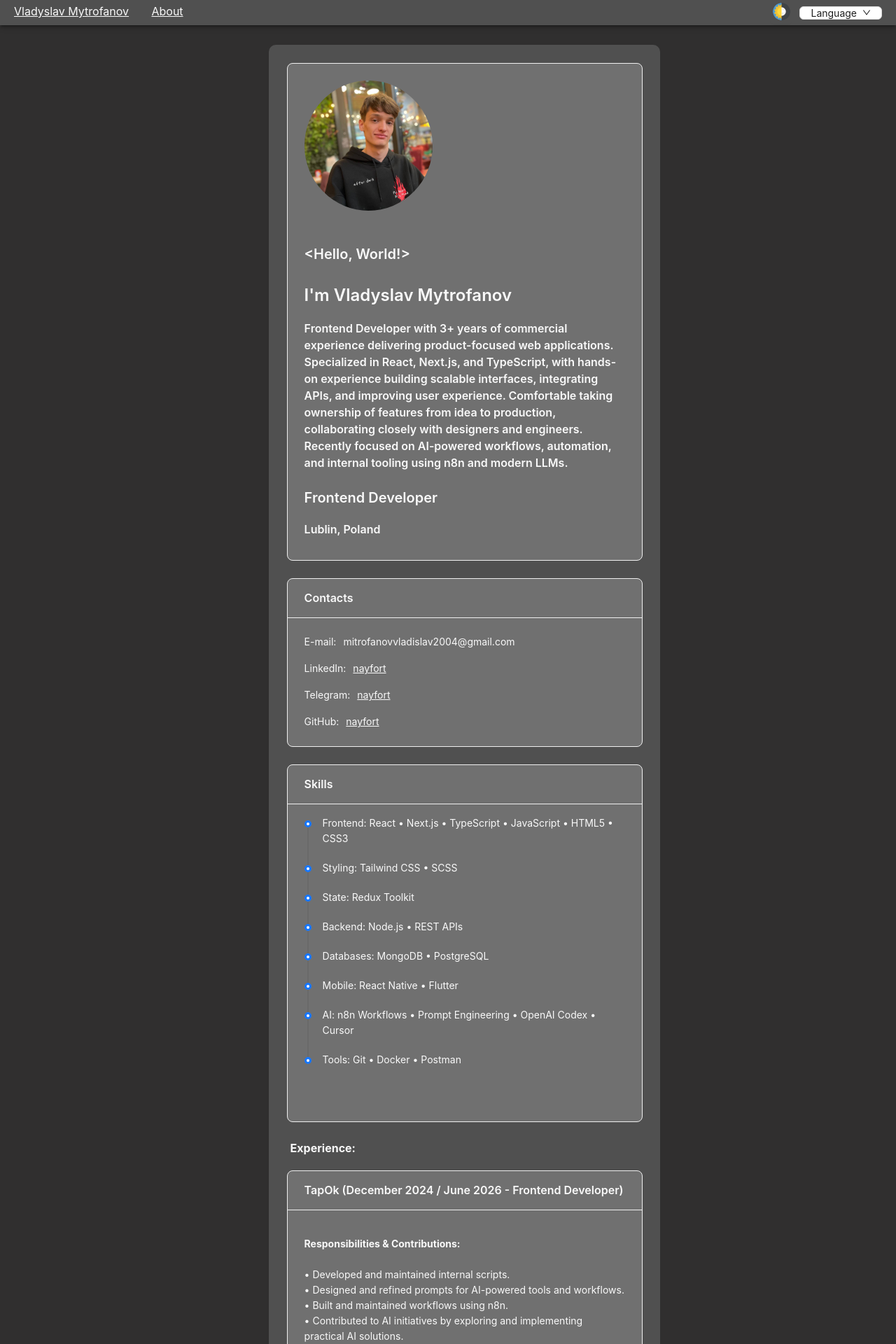
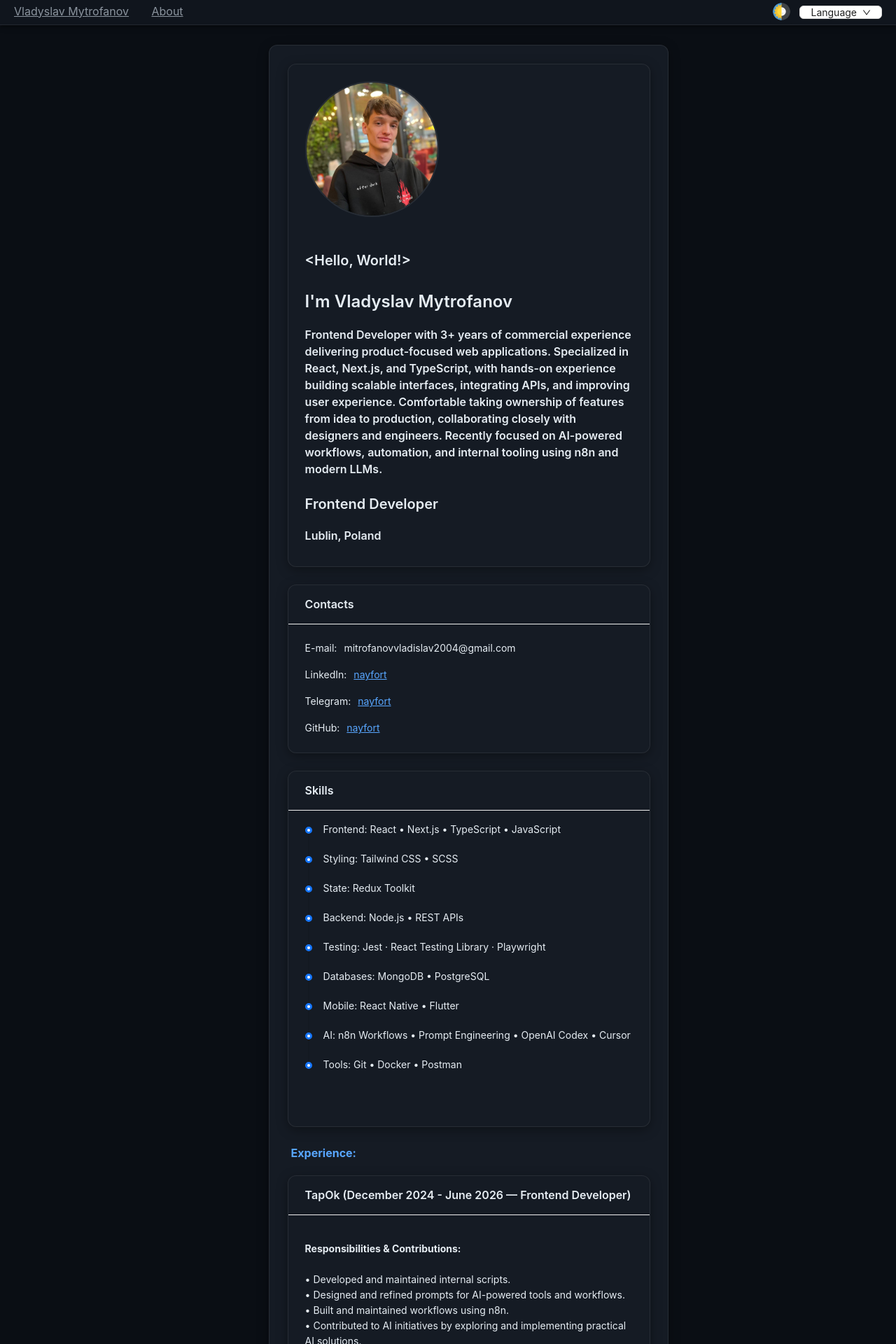
Before and after one commit to nayfort/resume, a React (Vite) app: page / in a window 1280 px wide. Shown: the top 1920 px of the page at 70% size. Built offline with nearby package versions, Linux system fonts and the light colour scheme.

Commit message:
feat: update cv

```diff
--- a/src/components/Education.tsx
+++ b/src/components/Education.tsx
@@ -10,7 +10,7 @@ const Education = () => {
   return (
     <div>
       <Card title={t('education')} className='educationCard'>
-        <div className='educationText'>(2023 / 2027 - Expected, flexible academic schedule)</div>
+        <div className='educationText'>(2023 - 2027 — Expected, flexible academic schedule)</div>
         <div className='blockHeader'>
           <Link href="https://www.kpi.kharkov.ua/eng/" target="_blank" className='educationText'><a className='educationLinks'>Kharkiv Polytechnic Institute</a></Link>
           <div className='educationText'>SOFTWARE ENGINEERING OF COMPUTER SYSTEMS</div>
--- a/src/components/Experience.tsx
+++ b/src/components/Experience.tsx
@@ -9,7 +9,7 @@ const Experience = () => {
     <div className="experienceSection" id="experience">
       <div className="expBlockTitle">{t('experience')}:</div>
 
-      <Card title="TapOk (December 2024 / June 2026 - Frontend Developer)" className='experienceCard'>
+      <Card title="TapOk (December 2024 - June 2026 — Frontend Developer)" className='experienceCard'>
         <p className="expText">
           <b>Responsibilities & Contributions:</b>
           <br/>
@@ -26,7 +26,7 @@ const Experience = () => {
 
       <Divider />
 
-      <Card title="BetTV (July 2023 / July 2024 - Frontend Developer)" className='experienceCard'>
+      <Card title="BetTV (July 2023 - July 2024 — Frontend Developer)" className='experienceCard'>
         <p className="expText">
           <b>Responsibilities & Contributions:</b>
           <br/>
@@ -45,7 +45,7 @@ const Experience = () => {
 
       <Divider />
 
-      <Card title="Qulisoft (March 2023 / July 2023 - React Native Developer)" className='experienceCard'>
+      <Card title="Qulisoft (March 2023 - July 2023 — React Native Developer)" className='experienceCard'>
         <p className="expText">
           <b>Responsibilities & Contributions:</b>
           <br/>
@@ -69,7 +69,7 @@ const Experience = () => {
 
       <Divider />
 
-      <Card title="NerdLab (March 2022 / July 2023 - Frontend Developer)" className='experienceCard'>
+      <Card title="NerdLab (March 2022 - July 2023 — Frontend Developer)" className='experienceCard'>
         <p className="expText">
           <b>Responsibilities & Contributions:</b>
           <br/>
--- a/src/components/Skills.tsx
+++ b/src/components/Skills.tsx
@@ -3,10 +3,11 @@ import './styles.css';
 
 const Skills = () => {
   const skills = [
-    'Frontend: React • Next.js • TypeScript • JavaScript • HTML5 • CSS3',
+    'Frontend: React • Next.js • TypeScript • JavaScript',
     'Styling: Tailwind CSS • SCSS',
     'State: Redux Toolkit',
     'Backend: Node.js • REST APIs',
+    'Testing: Jest · React Testing Library · Playwright',
     'Databases: MongoDB • PostgreSQL',
     'Mobile: React Native • Flutter',
     'AI: n8n Workflows • Prompt Engineering • OpenAI Codex • Cursor',
--- a/src/components/details/styles.css
+++ b/src/components/details/styles.css
@@ -2,7 +2,7 @@
     overflow: hidden;
     width: 100%;
     height: 36px;
-    color: #fff;
+    color: var(--main-text);
     background: var(--header-background);
     position: fixed;
     box-shadow: 0 4px 5px 0 rgba(0, 0, 0, 0.14), 0 2px 9px 1px rgba(0, 0, 0, 0.12), 0 4px 2px -2px rgba(0, 0, 0, 0.2);
@@ -15,6 +15,7 @@
     display: flex;
     justify-content: center;
     align-items: center;
+    border-bottom: 1px solid var(--border-color);
 }
 
 .headerContent {
@@ -35,19 +36,26 @@
 }
 
 .navLink {
-    color: var(--main-text);
+    color: var(--muted-text);
+    transition: color 0.2s ease;
+}
+
+.navLink:hover {
+    color: var(--accent-color);
 }
 
 .themeButton {
     border: none;
     background: none;
     padding: 0 20px 0 0;
+    cursor: pointer;
 }
 
 .controlButton {
     border: none;
     background: none;
     padding: 0;
+    cursor: pointer;
 }
 
 .changeButton {
@@ -68,15 +76,15 @@
     position: relative;
     display: flex;
     justify-content: center;
-    color: #fff;
+    color: var(--main-text);
     background: var(--footer-background);
     padding: 8px 0;
     box-sizing: border-box;
-    box-shadow: inset 0 0 100px rgba(0, 0, 0, 0.6);
+    border-top: 1px solid var(--border-color);
 }
 
 .footerCopyright{
-    color: var(--main-text);
+    color: var(--muted-text);
 }
 
 .langElTitle{
--- a/src/components/resume/styles.css
+++ b/src/components/resume/styles.css
@@ -1,66 +1,55 @@
-.headerTextElement{
+.aboutText, .educationText, .skillsText, .expText, .langText {
     color: var(--main-text) !important;
 }
 
-.footerTextElement{
-    color: var(--main-text);
+.profileLinks{
+    text-decoration: underline !important;
+    color: var(--accent-color) !important;
+}
+.educationLinks{
+    text-decoration: underline !important;
+    color: var(--accent-color) !important;
+}
+
+.expBlockTitle{
+    color: var(--accent-color) !important;
+    font-weight: bold;
+    font-size: 16px;
+    margin: 0 0 20px 5px;
+}
+.educationTextTitle{
+    color: var(--accent-color) !important;
+    font-weight: bold;
     font-size: 16px;
 }
 
-.contentContainer{
-    background: var(--header-background);
-    padding: 5%;
-    box-sizing: border-box;
-    border-radius: 10px;
-    display: flex;
-    flex-direction: column;
-    gap: 25px;
+.blockHeader{
+    padding: 20px 0 0 0;
 }
 
-.mainContainer{
-    display: flex;
-    align-items: flex-start;
-    flex-direction: column;
-    padding: 5% 30% 5% 30%;
-    box-sizing: border-box;
-    width: 100%;
-    height: 100%;
-    gap: 50px;
-    background: var(--body-background);
+.aboutCard, .educationCard, .footerCard, .languagesCard, .experienceCard, .headerCvComponent, .skillsCard {
+    background-color: var(--second-background) !important;
+    border: 1px solid var(--border-color) !important;
+    border-radius: 12px !important;
+    box-shadow: var(--card-shadow) !important;
 }
 
-.cvLogo{
-    width: 40%;
-    height: 40%;
-    border-radius: 60%;
+.skillsCard .ant-card-head-title {
+    color: var(--main-text) !important;
+}
+.skillsCard .ant-timeline-item-content {
+    color: var(--main-text) !important;
 }
 
-.headerCvComponent{
-    display: flex;
-    justify-content: space-between;
+.languagesCard .ant-card-head-title {
+    color: var(--main-text) !important;
 }
-
-.contactsElement{
-    display: flex;
-    gap: 10px;
+.aboutCard .ant-card-head-title {
+    color: var(--main-text) !important;
 }
-
-@media screen and (max-width: 768px) {
-    .mainContainer{
-        padding: 0;
-    }
-    .contentContainer{
-        padding: 10% 5% 0 5%;
-        margin: 0 0 5% 0;
-        width: 100%;
-    }
-    .navLink{
-        font-size: 12px;
-    }
-    .footerTextElement{
-        margin: 0 0 5% 0;
-    }
-    .headerTextElement{
-        font-size: 16px !important;
-    }
+.educationCard .ant-card-head-title {
+    color: var(--main-text) !important;
 }
+.experienceCard .ant-card-head-title {
+    color: var(--main-text) !important;
+}
--- a/src/components/styles.css
+++ b/src/components/styles.css
@@ -1,49 +1,69 @@
-.aboutText, .educationText, .skillsText, .expText, .langText {
-    color: var(--main-text) !important;
-}
-.profileLinks{
-    text-decoration: underline !important;
-    color: var(--main-text) !important;
-}
-.educationLinks{
-    text-decoration: underline !important;
-    color: var(--main-text) !important;
-}
-.expBlockTitle{
-    color: var(--main-text) !important;
-    font-weight: bold;
-    font-size: 16px;
-    margin: 0 0 20px 5px;
-}
-.educationTextTitle{
-    color: var(--main-text) !important;
-    font-weight: bold;
-    font-size: 16px;
-}
-.blockHeader{
-    padding: 20px 0 0 0;
-}
-
-.aboutCard, .educationCard, .footerCard, .languagesCard, .experienceCard, .headerCvComponent, .skillsCard {
-    background-color: var(--second-background) !important;
-}
-
-.skillsCard .ant-card-head-title {
-    color: var(--main-text) !important;
-}
-.skillsCard .ant-timeline-item-content {
+.headerTextElement{
     color: var(--main-text) !important;
 }
 
-.languagesCard .ant-card-head-title {
-    color: var(--main-text) !important;
+.footerTextElement{
+    color: var(--muted-text);
+    font-size: 16px;
 }
-.aboutCard .ant-card-head-title {
-    color: var(--main-text) !important;
+
+.contentContainer{
+    background: var(--second-background);
+    border: 1px solid var(--border-color);
+    box-shadow: var(--card-shadow);
+    padding: 5%;
+    box-sizing: border-box;
+    border-radius: 12px;
+    display: flex;
+    flex-direction: column;
+    gap: 25px;
 }
-.educationCard .ant-card-head-title {
-    color: var(--main-text) !important;
+
+.mainContainer{
+    display: flex;
+    align-items: flex-start;
+    flex-direction: column;
+    padding: 5% 30% 5% 30%;
+    box-sizing: border-box;
+    width: 100%;
+    height: 100%;
+    gap: 50px;
+    background: var(--body-background);
 }
-.experienceCard .ant-card-head-title {
-    color: var(--main-text) !important;
+
+.cvLogo{
+    width: 40%;
+    height: 40%;
+    border-radius: 60%;
+    border: 2px solid var(--border-color);
 }
+
+.headerCvComponent{
+    display: flex;
+    justify-content: space-between;
+}
+
+.contactsElement{
+    display: flex;
+    gap: 10px;
+}
+
+@media screen and (max-width: 768px) {
+    .mainContainer{
+        padding: 0;
+    }
+    .contentContainer{
+        padding: 10% 5% 0 5%;
+        margin: 0 0 5% 0;
+        width: 100%;
+    }
+    .navLink{
+        font-size: 12px;
+    }
+    .footerTextElement{
+        margin: 0 0 5% 0;
+    }
+    .headerTextElement{
+        font-size: 16px !important;
+    }
+}
--- a/src/index.css
+++ b/src/index.css
@@ -8,34 +8,57 @@
   -webkit-font-smoothing: antialiased;
   -moz-osx-font-smoothing: grayscale;
 
-  --body-background: #302f2f;
-  --second-background: #707070;
+  --body-background: #0A0E14;
+  --second-background: #151B24;
 
-  --header-background: #505050;
-  --footer-background: #3a3a3a;
+  --header-background: #10151D;
+  --footer-background: #0A0E14;
 
-  --main-text: #f9f9f9;
-  --main-text-reverse: #151414;
+  --main-text: #E6EDF3;
+  --main-text-reverse: #0A0E14;
+  --muted-text: #8B949E;
+
+  --accent-color: #58A6FF;
+  --accent-color-hover: #79B8FF;
+
+  --border-color: rgba(255, 255, 255, 0.08);
+  --card-shadow: 0 4px 16px rgba(0, 0, 0, 0.35);
 }
 
 [data-theme='light'] {
-  --body-background: #d9d9d9;
-  --second-background: #f9f9f9;
+  --body-background: #F5F7FA;
+  --second-background: #FFFFFF;
 
-  --header-background: #F5F5F5;
-  --footer-background: #f3f3f3;
+  --header-background: #FFFFFF;
+  --footer-background: #EDEFF2;
 
-  --main-text: #151414;
-  --main-text-reverse: #f9f9f9;
+  --main-text: #1E2328;
+  --main-text-reverse: #F5F7FA;
+  --muted-text: #6E7681;
+
+  --accent-color: #0969DA;
+  --accent-color-hover: #0860CA;
+
+  --border-color: rgba(0, 0, 0, 0.08);
+  --card-shadow: 0 2px 12px rgba(0, 0, 0, 0.06);
 }
 
 body {
   width: 100%;
   height: 100%;
   margin: 0 !important;
+  background-color: var(--body-background);
 }
 
 html {
   scroll-behavior: smooth;
   scroll-padding-top: 10%;
 }
+
+a {
+  color: var(--accent-color);
+  transition: color 0.2s ease;
+}
+a:hover {
+  color: var(--accent-color-hover);
+}
```
